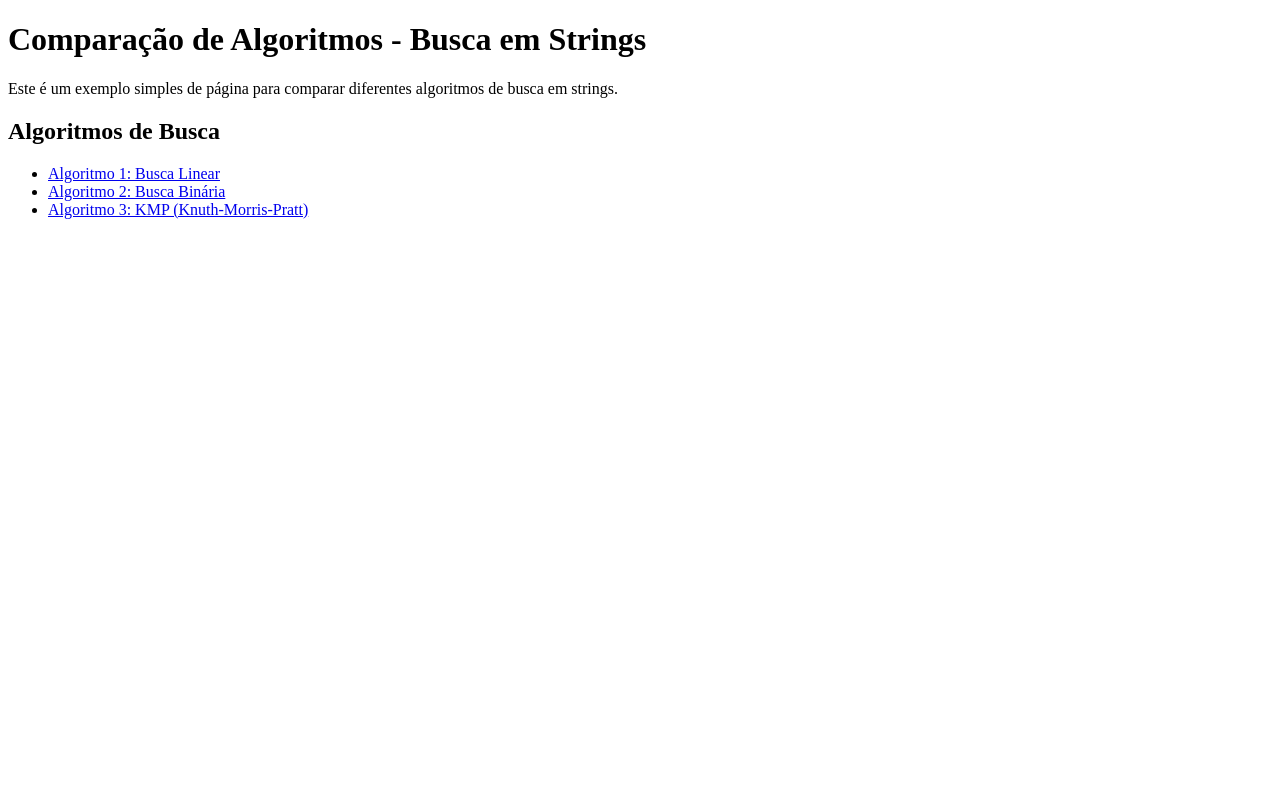
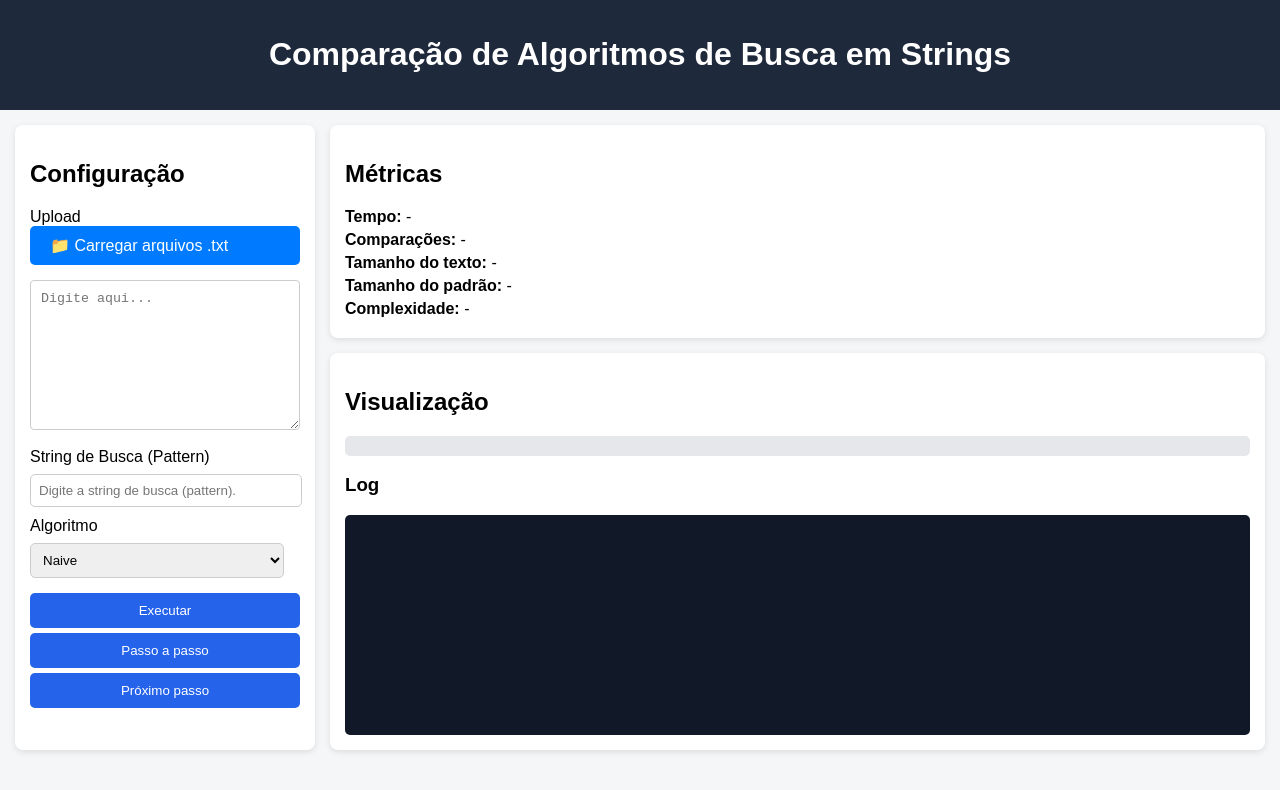
Before and after one commit to LGCeola/busca-de-string, a plain HTML site: page src/index.html in a window 1280 px wide. Drawn offline with Linux system fonts and the light colour scheme.

Commit message:
--multiple-fixes

```diff
--- a/src/css/style.css
+++ b/src/css/style.css
@@ -0,0 +1,133 @@
+/* Reset básico */
+body {
+margin: 0;
+font-family: Arial, sans-serif;
+background: #f4f6f8;
+}
+
+/* Header */
+header {
+background: #1e293b;
+color: white;
+padding: 15px;
+text-align: center;
+}
+
+/* Layout principal */
+.container {
+display: grid;
+grid-template-columns: 300px 1fr;
+gap: 15px;
+padding: 15px;
+}
+
+/* Cards */
+.card {
+background: white;
+border-radius: 8px;
+padding: 15px;
+box-shadow: 0 2px 6px rgba(0,0,0,0.1);
+}
+
+/* Inputs */
+input, select {
+width: 94%;
+margin-top: 8px;
+margin-bottom: 10px;
+padding: 8px;
+border-radius: 5px;
+border: 1px solid #ccc;
+}
+
+textarea {
+  width: 100%;
+  box-sizing: border-box;
+  padding: 10px;
+  margin-top: 15px;
+  min-height: 150px;
+  resize: vertical;
+  border: 1px solid #ccc;
+  border-radius: 4px;
+  font-family: monospace;
+}
+
+/* Botões */
+button {
+width: 100%;
+padding: 10px;
+margin-top: 5px;
+border: none;
+border-radius: 5px;
+background: #2563eb;
+color: white;
+cursor: pointer;
+}
+
+button:hover {
+background: #1d4ed8;
+}
+
+/* Área de resultados */
+.results {
+display: flex;
+flex-direction: column;
+gap: 15px;
+}
+
+/* Métricas */
+.metrics p {
+margin: 5px 0;
+}
+
+/* Visualização */
+#visualization {
+height: 200px;
+background: #111827;
+color: #22c55e;
+padding: 10px;
+overflow-y: auto;
+font-family: monospace;
+border-radius: 5px;
+}
+
+/* Texto com destaque */
+#textDisplay {
+margin-top: 10px;
+font-family: monospace;
+word-break: break-all;
+padding: 10px;
+background: #e5e7eb;
+border-radius: 5px;
+}
+
+/* Highlight match */
+.highlight {
+background: yellow;
+color: black;
+}
+
+/* Upload */
+.hidden-input {
+  display: none;
+}
+
+.upload-container {
+  width: 100%;
+  display: flex;
+  flex-direction: column;
+}
+
+.upload-button {
+  background-color: #007BFF;
+  color: white;
+  padding: 10px 20px;
+  border-radius: 5px;
+  font-family: Arial, sans-serif;
+  cursor: pointer;
+  display: inline-block;
+  transition: background-color 0.3s ease;
+}
+
+.upload-button:hover {
+  background-color: #0056b3;
+}
--- /dev/null
+++ b/src/data/teste1-naive.txt
@@ -0,0 +1 @@
+AAAAAAAAAAAAAAAAAAAAAAAB
--- /dev/null
+++ b/src/data/teste2-rk.txt
@@ -0,0 +1 @@
+31415926535897932384626433832795
--- /dev/null
+++ b/src/data/teste3-kmp.txt
@@ -0,0 +1 @@
+ABABDABACDABABCABAB
--- /dev/null
+++ b/src/data/teste4-bm.txt
@@ -0,0 +1 @@
+AQUI ESTA UM EXEMPLO DE TEXTO LONGO PARA BUSCA
--- a/src/index.html
+++ b/src/index.html
@@ -1,21 +1,82 @@
 <!DOCTYPE html>
-<html lang="en">
+
+<html lang="pt-BR">
 <head>
   <meta charset="UTF-8">
   <meta name="viewport" content="width=device-width, initial-scale=1.0">
   <title>Comparação de Algoritmos - Busca em Strings</title>
+
+  <link rel="stylesheet" href="./css/style.css">
 </head>
-  <body>
-    <h1>Comparação de Algoritmos - Busca em Strings</h1>
-    <p>Este é um exemplo simples de página para comparar diferentes algoritmos de busca em strings.</p>
 
-    <div>
-      <h2>Algoritmos de Busca</h2>
-      <ul>
-        <li><a href="algoritmo1.html">Algoritmo 1: Busca Linear</a></li>
-        <li><a href="algoritmo2.html">Algoritmo 2: Busca Binária</a></li>
-        <li><a href="algoritmo3.html">Algoritmo 3: KMP (Knuth-Morris-Pratt)</a></li>
-      </ul>
-    </div>
-  </body>
+<body>
+
+  <header>
+    <h1>Comparação de Algoritmos de Busca em Strings</h1>
+  </header>
+
+  <main class="container">
+
+    <!-- PAINEL DE CONTROLE -->
+    <section class="card">
+      <h2>Configuração</h2>
+
+      <label>Upload</label>
+      <div class="upload-container">
+        <input type="file" id="uploadTxt" name="myFiles" accept=".txt" multiple class="hidden-input">
+
+        <label for="uploadTxt" class="upload-button">
+          <span>📁 Carregar arquivos .txt</span>
+        </label>
+
+        <textarea name="content" id="textInput" placeholder="Digite aqui..."></textarea>
+      </div>
+
+      <br>
+      <label>String de Busca (Pattern)</label>
+      <input type="text" id="patternInput" placeholder="Digite a string de busca (pattern).">
+
+      <br>
+      <label>Algoritmo</label>
+      <select id="algorithmSelect">
+        <option value="naive">Naive</option>
+        <option value="kmp">KMP</option>
+        <option value="rabin-karp">Rabin-Karp</option>
+        <option value="boyer-moore">Boyer-Moore</option>
+      </select>
+
+      <button id="runBtn">Executar</button>
+      <button id="stepBtn">Passo a passo</button>
+      <button id="nextStepBtn">Próximo passo</button>
+
+    </section>
+
+    <!-- RESULTADOS -->
+    <section class="results">
+
+      <!-- MÉTRICAS -->
+      <div class="card metrics">
+        <h2>Métricas</h2>
+        <p><strong>Tempo:</strong> <span id="time">-</span></p>
+        <p><strong>Comparações:</strong> <span id="comparisons">-</span></p>
+        <p><strong>Tamanho do texto:</strong> <span id="textSize">-</span></p>
+        <p><strong>Tamanho do padrão:</strong> <span id="patternSize">-</span></p>
+        <p><strong>Complexidade:</strong> <span id="complexity">-</span></p>
+      </div>
+
+      <!-- VISUALIZAÇÃO -->
+      <div class="card">
+        <h2>Visualização</h2>
+
+        <div id="textDisplay"></div>
+
+        <h3>Log</h3>
+        <div id="visualization"></div>
+      </div>
+    </section>
+
+  </main>
+
+  <script type="module" src="./js/ui.js"></script>
+</body>
 </html>
--- a/src/js/main.js
+++ b/src/js/main.js
@@ -1,3 +1,8 @@
+import NaiveSearch from "./strategies/naive-search.js";
+import RabinKarp from "./strategies/rabin-karp.js";
+import KMP from "./strategies/kmp.js";
+import BoyerMoore from "./strategies/boyer-moore.js";
+
 let currentStrategy;
 
 export function setStrategy(type) {
--- a/src/js/metrics.js
+++ b/src/js/metrics.js
@@ -10,11 +10,18 @@ export function measureExecution(strategy, text, pattern) {
 }
 
 export function getComplexity(algorithm) {
+  const algorithms = {
+    naive: "O(n * m)",
+    rk: "O(n + m) (médio)",
+    kmp: "O(n + m)",
+    bm: "O(n / m) (melhor caso)"
+  };
+
   const complexities = {
-    naive: "O(n * m)",
-    rabinKarp: "O(n + m) (médio)",
-    kmp: "O(n + m)",
-    boyerMoore: "O(n / m) (melhor caso)"
+    naive: algorithms.naive,
+    "rabin-karp": algorithms.rk,
+    kmp: algorithms.kmp,
+    "boyer-moore": algorithms.bm
   };
 
   return complexities[algorithm] || "Complexidade desconhecida";
--- a/src/js/strategies/boyer-moore.js
+++ b/src/js/strategies/boyer-moore.js
@@ -1,4 +1,4 @@
-import SearchStrategy from "./search-strategy";
+import SearchStrategy from "./search-strategy.js";
 
 export default class BoyerMoore extends SearchStrategy {
   buildBadCharTable(pattern) {
@@ -53,7 +53,7 @@ export default class BoyerMoore extends SearchStrategy {
 
     let i = 0;
 
-    while (i <= text.length - pattern,length) {
+    while (i <= text.length - pattern.length) {
       let j = pattern.length - 1;
 
       while (j >= 0) {
@@ -101,8 +101,10 @@ export default class BoyerMoore extends SearchStrategy {
         yield {
           type: "shift",
           shift,
-          reason: `bad char '${text[i + j]}`
-        }
+          reason: `bad char '${text[i + j]}'`
+        };
+
+        i += shift;
       }
     }
   }
--- a/src/js/strategies/kmp.js
+++ b/src/js/strategies/kmp.js
@@ -1,4 +1,4 @@
-import SearchStrategy from "./search-strategy";
+import SearchStrategy from "./search-strategy.js";
 
 export default class KMP extends SearchStrategy {
   // LPS : Longest Prefix Suffix
@@ -30,7 +30,7 @@ export default class KMP extends SearchStrategy {
     const lps = this.buildLPS(pattern);
 
     let i = 0;
-    let j =0;
+    let j = 0;
 
     let matches = [];
     let comparisons = 0;
@@ -42,7 +42,23 @@ export default class KMP extends SearchStrategy {
         i++;
         j++;
       }
+
+      if (j === pattern.length) {
+        matches.push(i - j);
+        j = lps[j - 1];
+      }
+
+      else if (i < text.length && pattern[j] !== text[i]) {
+
+        if (j !== 0) {
+          j = lps[j - 1];
+        } else {
+          i++;
+        }
+      }
     }
+
+    return { matches, comparisons };
   }
 
   *stepByStep(text, pattern) {
@@ -72,18 +88,17 @@ export default class KMP extends SearchStrategy {
       if (j === pattern.length) {
         yield {
           type: "match",
-          position: i -j
+          position: i - j
         };
 
         j = lps[j - 1];
+
         yield {
           type: "jump",
-          newJ: j,
-          reason: "Uso da LPS após match"
+          newJ: j
         };
       }
-
-      else if (i < text.length && !match) {
+      else if (!match) {
         if (j !== 0) {
           const oldJ = j;
           j = lps[j - 1];
@@ -91,8 +106,7 @@ export default class KMP extends SearchStrategy {
           yield {
             type: "jump",
             from: oldJ,
-            to: j,
-            reason: "Uso da LPS evita recomparação"
+            to: j
           };
         } else {
           i++;
--- a/src/js/strategies/naive-search.js
+++ b/src/js/strategies/naive-search.js
@@ -1,4 +1,4 @@
-import SearchStrategy from "./search-strategy";
+import SearchStrategy from "./search-strategy.js";
 
 export default class NaiveSearch extends SearchStrategy {
   search(text, pattern) {
@@ -24,16 +24,33 @@ export default class NaiveSearch extends SearchStrategy {
   *stepByStep(text, pattern) {
     for (let i = 0; i <= text.length - pattern.length; i++) {
       for (let j = 0; j < pattern.length; j++) {
+
+        const match = text[i + j] === pattern[j];
         yield {
+          type: "compare",
           i,
           j,
           textChar: text[i + j],
           patternChar: pattern[j],
-          match: text[i + j] === pattern[j]
+          match
         };
 
-        if (text[i + j] !== pattern[j]) break;
+        if (!match) break;
+
+        if (j === pattern.length) {
+          yield {
+            type: "match",
+            position: i
+          };
+        }
+
+        yield {
+          type: "shift",
+          newI: i + 1
+        };
       }
     }
+
+    return;
   }
 }
--- a/src/js/strategies/rabin-karp.js
+++ b/src/js/strategies/rabin-karp.js
@@ -1,4 +1,4 @@
-import SearchStrategy from "./search-strategy";
+import SearchStrategy from "./search-strategy.js";
 
 export default class RabinKarp extends SearchStrategy {
   search(text, pattern) {
@@ -57,14 +57,14 @@ export default class RabinKarp extends SearchStrategy {
   }
 
   *stepByStep(text, pattern) {
-    const base = 526;
+    const base = 256;
     const mod = 101;
 
     const n = text.length
     const m  = pattern.length;
 
-    let patterHash = 0;
-    let taxtHash = 0;
+    let patternHash = 0;
+    let textHash = 0;
     let h = 1;
 
     for (let i = 0; i < m - 1; i++) {
@@ -76,7 +76,7 @@ export default class RabinKarp extends SearchStrategy {
       textHash = (base * textHash + text.charCodeAt(i)) % mod;
     }
 
-    for (let i = 0; i <= m - m; i++) {
+    for (let i = 0; i <= n - m; i++) {
       yield {
         type: "hashCompare",
         index: i,
@@ -138,6 +138,11 @@ export default class RabinKarp extends SearchStrategy {
           removedChar: text[i],
           addedChar: text[i + m]
         };
+
+        yield {
+          type: "shift",
+          newI: i + 1
+        }
       }
     }
   }
--- a/src/js/ui.js
+++ b/src/js/ui.js
@@ -51,6 +51,7 @@ nextStepBtn.addEventListener("click", () => {
 
   if (step.done) {
     log("Execução finalizada.");
+    stepIndicator = null;
     return;
   }
 
@@ -76,11 +77,11 @@ function handleStep(step) {
       break;
 
     case "shift":
-      log(`Shift de ${step.shift}`);
+      log(`Shift de ${step.newI}`);
       break;
 
     case "jump":
-      log(`Jump -> ${step.position}`);
+      log(`Jump -> ${step.newJ ?? step.to}`);
       break;
 
     case "collision":
@@ -147,3 +148,23 @@ function highlight(i, j, match) {
 
   textDisplay.innerHTML = result;
 }
+
+// Função de upload
+document.getElementById('uploadTxt').addEventListener('change', function(e) {
+  const files = e.target.files;
+  const textArea = document.getElementById('textInput');
+
+  textArea.value = "";
+
+  Array.from(files).forEach(file => {
+    const reader = new FileReader();
+
+    reader.onload = function(event) {
+      const content = event.target.result;
+
+      textArea.value += content;
+    };
+
+    reader.readAsText(file);
+  });
+});
```
Also changed, not shown: src/data/texto1.txt (deleted).
